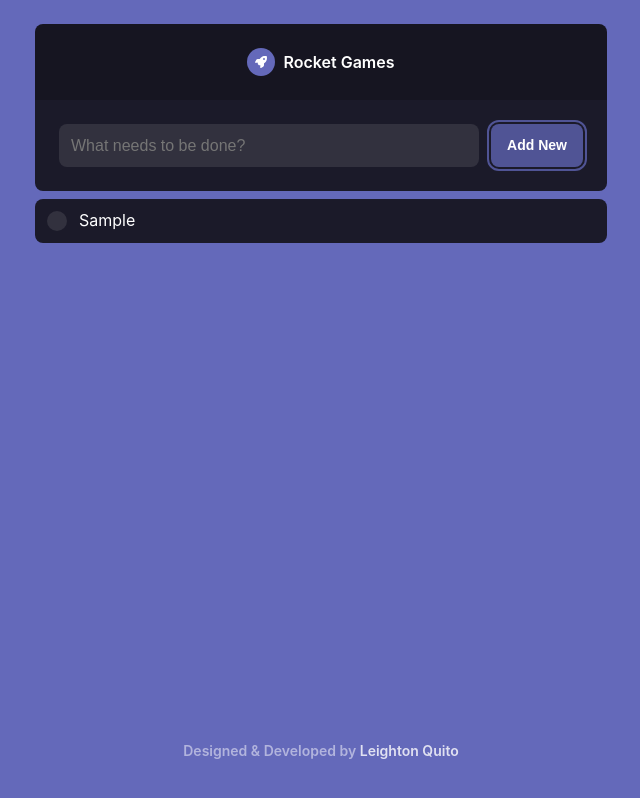
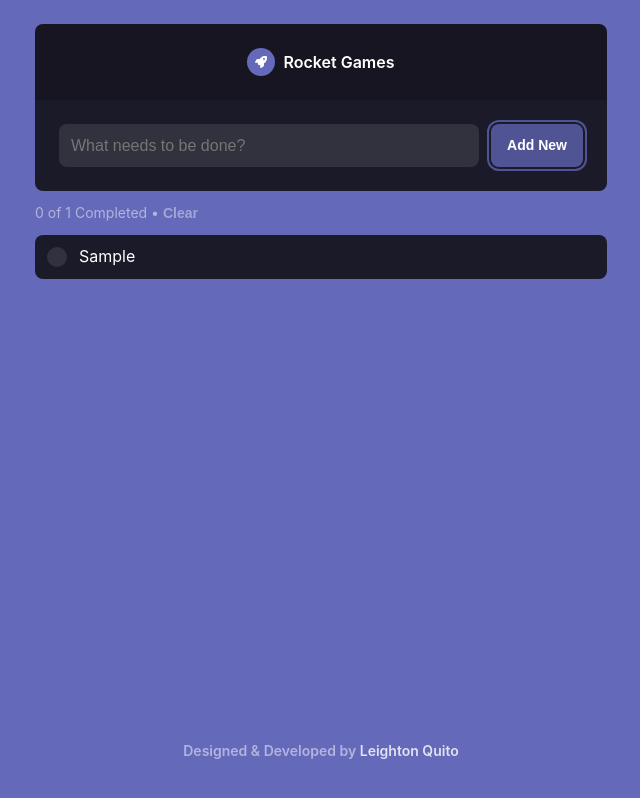
Before and after one commit to iamleigh/react-todo, a React (Vite) app: page / in a window 1280 px wide. Both pictures are taken after typing "Sample" into the empty fields and a click on the button "Add New". Shown: the whole page, without its empty margins (319-959 px from the left). Built offline with nearby package versions, Linux system fonts and the light colour scheme.

Commit message:
fix(reminders): Show “clear” button
- Add styles to “clear” section
- Update “clear” content with the total number of todos

```diff
--- a/src/assets/scss/_components/_todo.scss
+++ b/src/assets/scss/_components/_todo.scss
@@ -41,13 +41,39 @@
 		}
 	}
 
-	// TBD: Float the clear completed tasks bar below the form and on top of the list, without affecting height when it appears.
 	@include element(clear) {
-		display: none;
+		position: absolute;
+		margin: 12px 0;
+		color: tint($color-primary, 50%);
+		font-size: 14px;
+		line-height: 20px;
+
+		button {
+			cursor: pointer;
+			display: inline;
+			margin: 0;
+			padding: 0;
+			border: 0;
+			background: transparent;
+			color: tint($color-primary, 80%);
+			font-size: inherit;
+			font-weight: 600;
+			line-height: inherit;
+			transition: 0.2s ease;
+
+			&:hover {
+				color: $color-neutral;
+			}
+
+			&:disabled {
+				pointer-events: none;
+				opacity: 0.5;
+			}
+		}
 	}
 
 	@include element(list) {
-		margin: 8px 0;
+		margin: 44px 0 8px;
 		padding: 0;
 		list-style: none;
 	}
--- a/src/containers/Reminders.tsx
+++ b/src/containers/Reminders.tsx
@@ -92,7 +92,7 @@ const Reminders: React.FC = () => {
 
 			{ todos.length > 0 && (
 				<div className="rocketui-todo__clear">
-					{ done } Completed • <button type="button" className="" disabled={!( done > 0 )} onClick={ handleClear }>Clear</button>
+					{ done } of { todos.length } Completed • <button type="button" disabled={!( done > 0 )} onClick={ handleClear }>Clear</button>
 				</div>
 			)}
 
```
